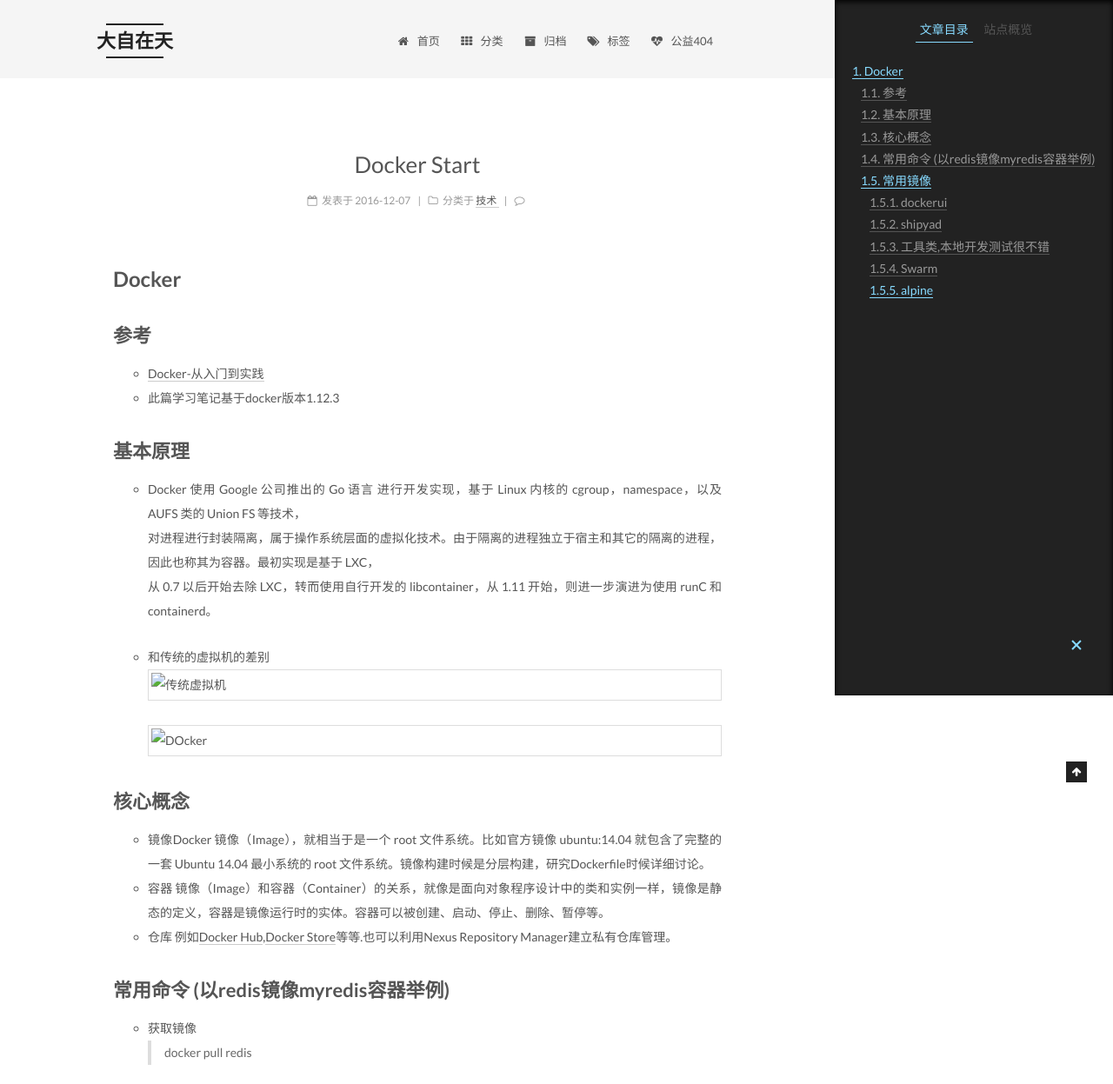
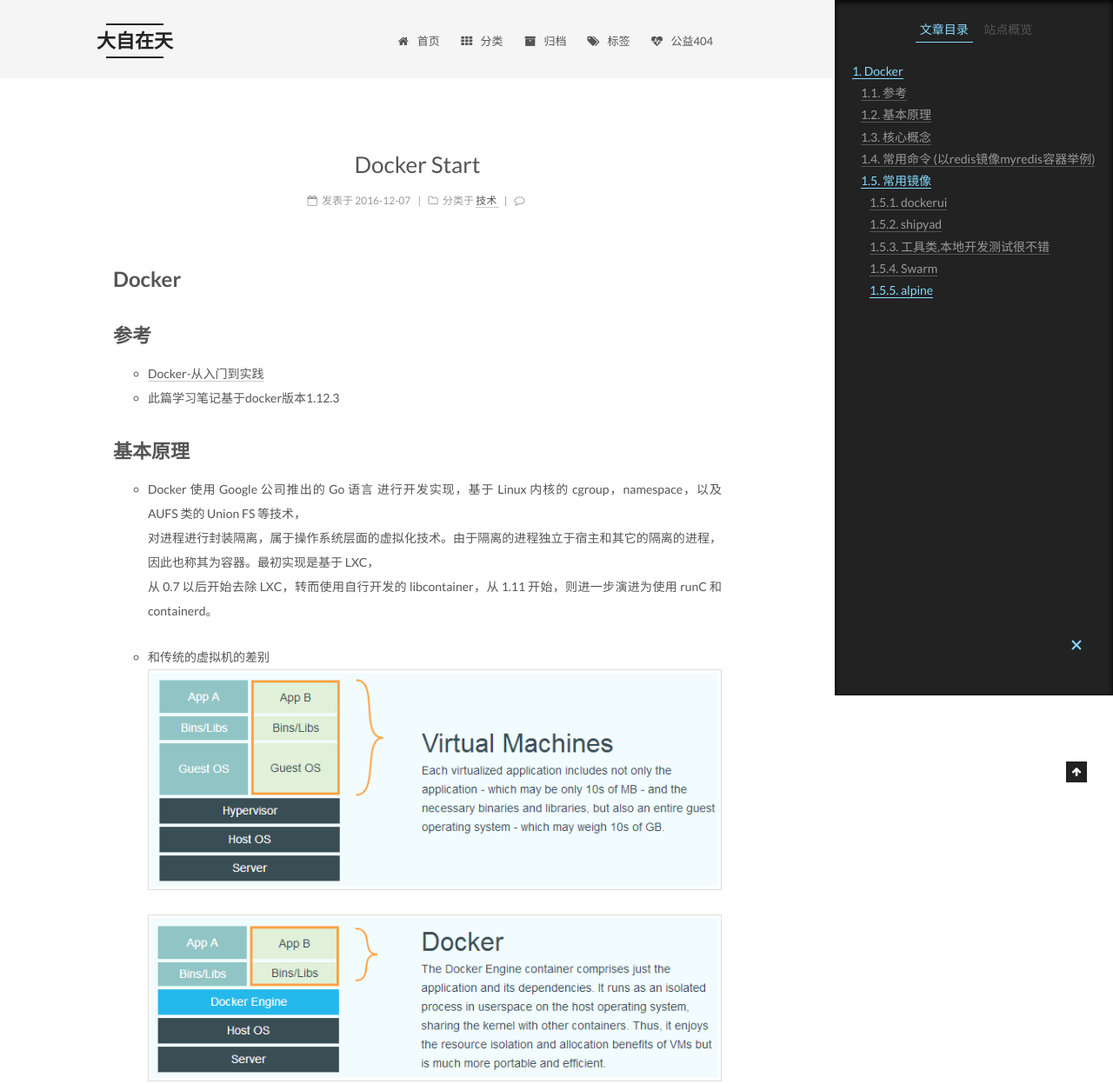
Before and after one commit to chenyuqun/chenyuqun.github.io, a plain HTML site: page 2016/12/07/Docker Start/index.html in a window 1280 px wide. Shown: the top 1247 px of the page at 87% size. Drawn offline with Linux system fonts and the light colour scheme; a script that the page names is missing.

Commit message:
Site updated: 2017-06-09 10:47:11

```diff
--- a/2016/12/07/Docker Start/index.html
+++ b/2016/12/07/Docker Start/index.html
@@ -100,13 +100,13 @@
 <meta property="og:url" content="https://chenyuqun.github.io/2016/12/07/Docker Start/index.html">
 <meta property="og:site_name" content="大自在天">
 <meta property="og:description" content="Docker参考 Docker-从入门到实践 此篇学习笔记基于docker版本1.12.3  基本原理 Docker 使用 Google 公司推出的 Go 语言 进行开发实现，基于 Linux 内核的 cgroup，namespace，以及 AUFS 类的 Union FS 等技术，对进程进行封装隔离，属于操作系统层面的虚拟化技术。由于隔离的进程独立于宿主和其它的隔离的进程，因此也称其为容器。最初">
-<meta property="og:image" content="https://chenyuqun.github.io/2016/12/07/Docker%20Start/4.png">
-<meta property="og:image" content="https://chenyuqun.github.io/2016/12/07/Docker%20Start/5.png">
-<meta property="og:updated_time" content="2017-06-09T02:32:34.000Z">
+<meta property="og:image" content="https://chenyuqun.github.io/images/4.png">
+<meta property="og:image" content="https://chenyuqun.github.io/images/5.png">
+<meta property="og:updated_time" content="2017-06-09T02:46:50.000Z">
 <meta name="twitter:card" content="summary">
 <meta name="twitter:title" content="Docker Start">
 <meta name="twitter:description" content="Docker参考 Docker-从入门到实践 此篇学习笔记基于docker版本1.12.3  基本原理 Docker 使用 Google 公司推出的 Go 语言 进行开发实现，基于 Linux 内核的 cgroup，namespace，以及 AUFS 类的 Union FS 等技术，对进程进行封装隔离，属于操作系统层面的虚拟化技术。由于隔离的进程独立于宿主和其它的隔离的进程，因此也称其为容器。最初">
-<meta name="twitter:image" content="https://chenyuqun.github.io/2016/12/07/Docker%20Start/4.png">
+<meta name="twitter:image" content="https://chenyuqun.github.io/images/4.png">
 
 
 
@@ -394,7 +394,7 @@
 <h2 id="基本原理"><a href="#基本原理" class="headerlink" title="基本原理"></a>基本原理</h2><ul>
 <li><p>Docker 使用 Google 公司推出的 Go 语言 进行开发实现，基于 Linux 内核的 cgroup，namespace，以及 AUFS 类的 Union FS 等技术，<br>对进程进行封装隔离，属于操作系统层面的虚拟化技术。由于隔离的进程独立于宿主和其它的隔离的进程，因此也称其为容器。最初实现是基于 LXC，<br>从 0.7 以后开始去除 LXC，转而使用自行开发的 libcontainer，从 1.11 开始，则进一步演进为使用 runC 和 containerd。</p>
 </li>
-<li><p>和传统的虚拟机的差别<br><img src="4.png" alt="传统虚拟机"><br><img src="5.png" alt="DOcker"></p>
+<li><p>和传统的虚拟机的差别<br><img src="/images/4.png" alt="传统虚拟机"><br><img src="/images/5.png" alt="DOcker"></p>
 </li>
 </ul>
 <h2 id="核心概念"><a href="#核心概念" class="headerlink" title="核心概念"></a>核心概念</h2><ul>
```
